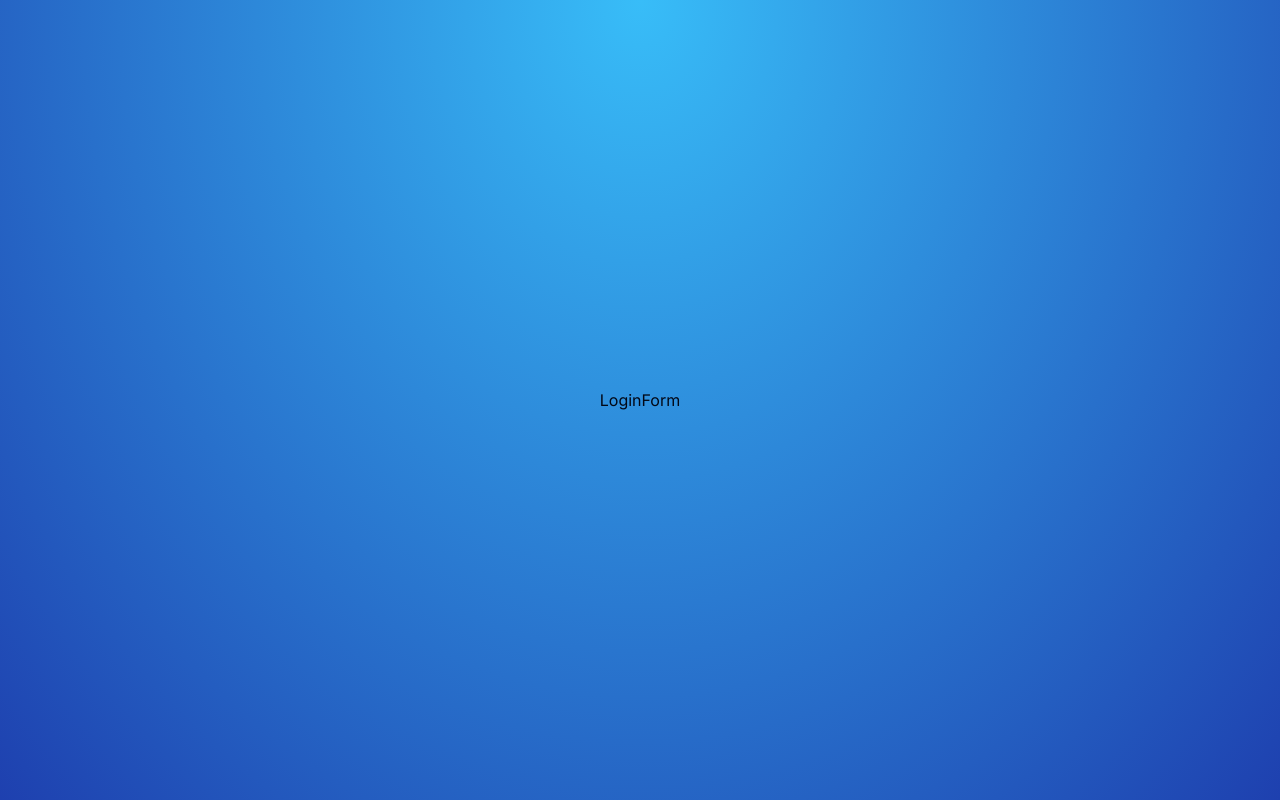
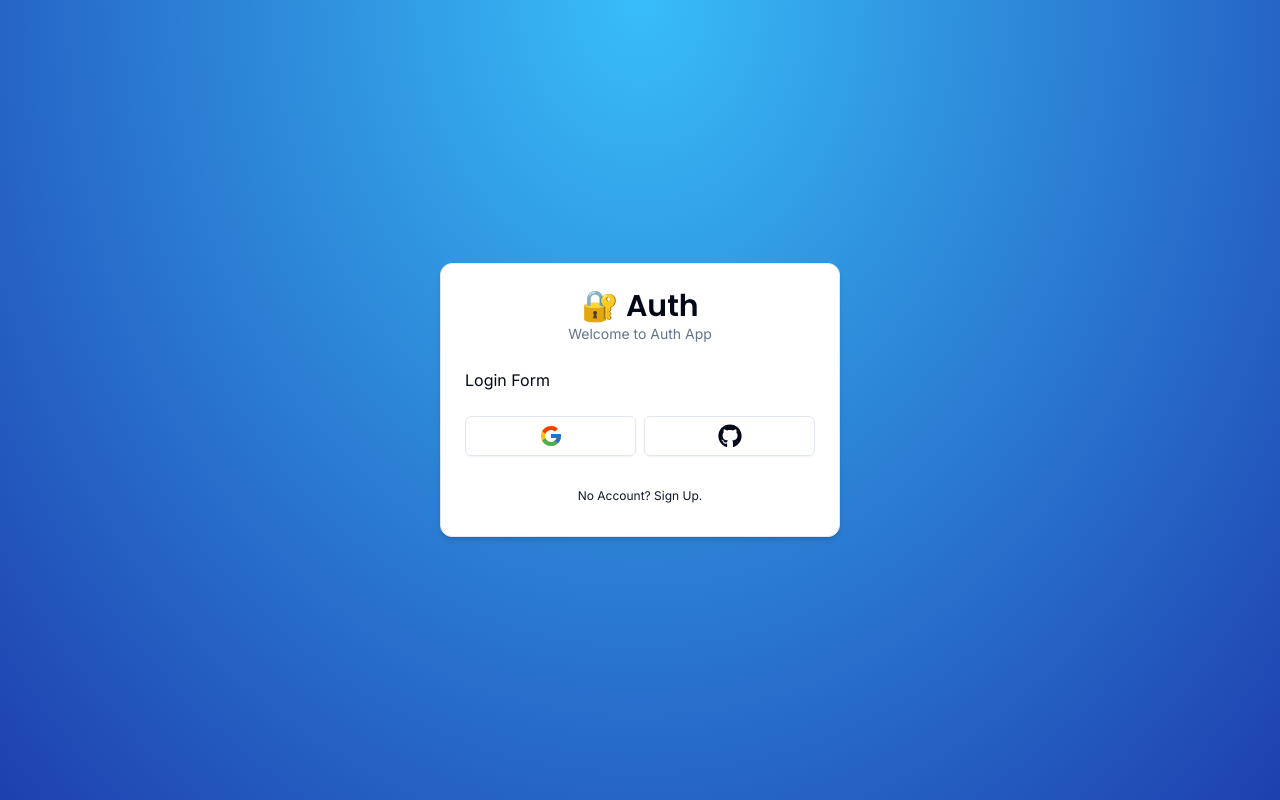
Before and after one commit to maxj-tech/auth-demo, a Next.js app in the folder frontend/auth-webapp/: page /auth/login in a window 1280 px wide. Built offline with nearby package versions, Linux system fonts and the light colour scheme.

Commit message:
Add new components for authentication

```diff
--- /dev/null
+++ b/frontend/auth-webapp/components/auth/back-button.tsx
@@ -0,0 +1,27 @@
+"use client"
+
+import { Button } from "@/components/ui/button"
+import Link from "next/link"
+
+interface BackButtonProps {
+  label: string
+  href: string
+}
+
+export const BackButton = ({
+  href,
+  label
+}: BackButtonProps) => {
+  return (
+    <Button
+      variant="link"
+      className="font-normal w-full"
+      size="sm"
+      asChild
+    >
+      <Link href={href}>
+        {label}
+      </Link>
+    </Button>
+  )
+}
--- /dev/null
+++ b/frontend/auth-webapp/components/auth/card-wrapper.tsx
@@ -0,0 +1,49 @@
+"use client"
+
+import {
+  Card,
+  CardContent,
+  CardFooter,
+  CardHeader
+} from "@/components/ui/card"
+import { Header } from "./header"
+import { Social } from "./social"
+import { BackButton } from "./back-button"
+
+interface CardWrapperProps {
+  children: React.ReactNode
+  headerLabel: string
+  backButtonLabel: string
+  backButtonHref: string
+  showSocial?: boolean
+}
+
+export const CardWrapper = ({
+  children,
+  headerLabel,
+  backButtonLabel,
+  backButtonHref,
+  showSocial = true
+}: CardWrapperProps) => {
+  return (
+    <Card className="w-[400px] shadow-md">
+      <CardHeader>
+        <Header label={headerLabel} />
+      </CardHeader>
+      <CardContent>
+        {children}
+      </CardContent>
+      { showSocial && (
+        <CardFooter>
+          <Social />
+        </CardFooter>
+      )}
+      <CardFooter>
+        <BackButton
+          label={backButtonLabel}
+          href={backButtonHref}
+        />
+      </CardFooter>
+    </Card>
+  )
+}
--- /dev/null
+++ b/frontend/auth-webapp/components/auth/header.tsx
@@ -0,0 +1,28 @@
+import { Poppins } from "next/font/google"
+
+import { cn } from "@/lib/utils"
+
+const font = Poppins({
+  subsets: ["latin"],
+  weight: ["600"],
+})
+
+interface HeaderProps {
+  label: string
+}
+
+export const Header = ({ label }: HeaderProps) => {
+  return (
+    <div className="w-full flex flex-col items-center justify-center">
+      <h1 className={cn(
+        "text-3xl font-semibold",
+        font.className
+      )}>
+        🔐 Auth
+      </h1>
+      <p className="text-muted-foreground text-sm">
+        {label}
+      </p>
+    </div>
+  )
+}
--- a/frontend/auth-webapp/components/auth/login-form.tsx
+++ b/frontend/auth-webapp/components/auth/login-form.tsx
@@ -1,9 +1,15 @@
 import React from 'react'
+import { CardWrapper } from './card-wrapper'
 
 export const LoginForm = () => {
   return (
-    <div>
-      LoginForm
-    </div>
+    <CardWrapper
+      headerLabel='Welcome to Auth App'
+      backButtonLabel='No Account? Sign Up.'
+      backButtonHref='/auth/signup'
+      showSocial
+     >
+     Login Form
+    </CardWrapper>
   )
 }
--- /dev/null
+++ b/frontend/auth-webapp/components/auth/social.tsx
@@ -0,0 +1,30 @@
+"use client"
+
+import { FcGoogle } from "react-icons/fc"
+import { FaGithub } from "react-icons/fa"
+import { Button } from "@/components/ui/button"
+
+
+export const Social = () => {
+  return (
+    <div className="flex items-center w-full gap-x-2">
+      <Button
+        size="lg"
+        className="w-full"
+        variant="outline"
+        onClick={() => {
+        }}>
+          <FcGoogle className="w-6 h-6" />
+      </Button>
+
+      <Button
+        size="lg"
+        className="w-full"
+        variant="outline"
+        onClick={() => {
+        }}>
+          <FaGithub className="w-6 h-6" />
+      </Button>
+    </div>
+  )
+}
--- /dev/null
+++ b/frontend/auth-webapp/components/ui/card.tsx
@@ -0,0 +1,76 @@
+import * as React from "react"
+
+import { cn } from "@/lib/utils"
+
+const Card = React.forwardRef<
+  HTMLDivElement,
+  React.HTMLAttributes<HTMLDivElement>
+>(({ className, ...props }, ref) => (
+  <div
+    ref={ref}
+    className={cn(
+      "rounded-xl border bg-card text-card-foreground shadow",
+      className
+    )}
+    {...props}
+  />
+))
+Card.displayName = "Card"
+
+const CardHeader = React.forwardRef<
+  HTMLDivElement,
+  React.HTMLAttributes<HTMLDivElement>
+>(({ className, ...props }, ref) => (
+  <div
+    ref={ref}
+    className={cn("flex flex-col space-y-1.5 p-6", className)}
+    {...props}
+  />
+))
+CardHeader.displayName = "CardHeader"
+
+const CardTitle = React.forwardRef<
+  HTMLParagraphElement,
+  React.HTMLAttributes<HTMLHeadingElement>
+>(({ className, ...props }, ref) => (
+  <h3
+    ref={ref}
+    className={cn("font-semibold leading-none tracking-tight", className)}
+    {...props}
+  />
+))
+CardTitle.displayName = "CardTitle"
+
+const CardDescription = React.forwardRef<
+  HTMLParagraphElement,
+  React.HTMLAttributes<HTMLParagraphElement>
+>(({ className, ...props }, ref) => (
+  <p
+    ref={ref}
+    className={cn("text-sm text-muted-foreground", className)}
+    {...props}
+  />
+))
+CardDescription.displayName = "CardDescription"
+
+const CardContent = React.forwardRef<
+  HTMLDivElement,
+  React.HTMLAttributes<HTMLDivElement>
+>(({ className, ...props }, ref) => (
+  <div ref={ref} className={cn("p-6 pt-0", className)} {...props} />
+))
+CardContent.displayName = "CardContent"
+
+const CardFooter = React.forwardRef<
+  HTMLDivElement,
+  React.HTMLAttributes<HTMLDivElement>
+>(({ className, ...props }, ref) => (
+  <div
+    ref={ref}
+    className={cn("flex items-center p-6 pt-0", className)}
+    {...props}
+  />
+))
+CardFooter.displayName = "CardFooter"
+
+export { Card, CardHeader, CardFooter, CardTitle, CardDescription, CardContent }
--- a/frontend/auth-webapp/package.json
+++ b/frontend/auth-webapp/package.json
@@ -17,6 +17,7 @@
     "next-auth": "^4.24.7",
     "react": "^18",
     "react-dom": "^18",
+    "react-icons": "^5.0.1",
     "tailwind-merge": "^2.2.2",
     "tailwindcss-animate": "^1.0.7"
   },
```
Also changed, not shown: 1 other file (tests, documents, lock files or other folders).
